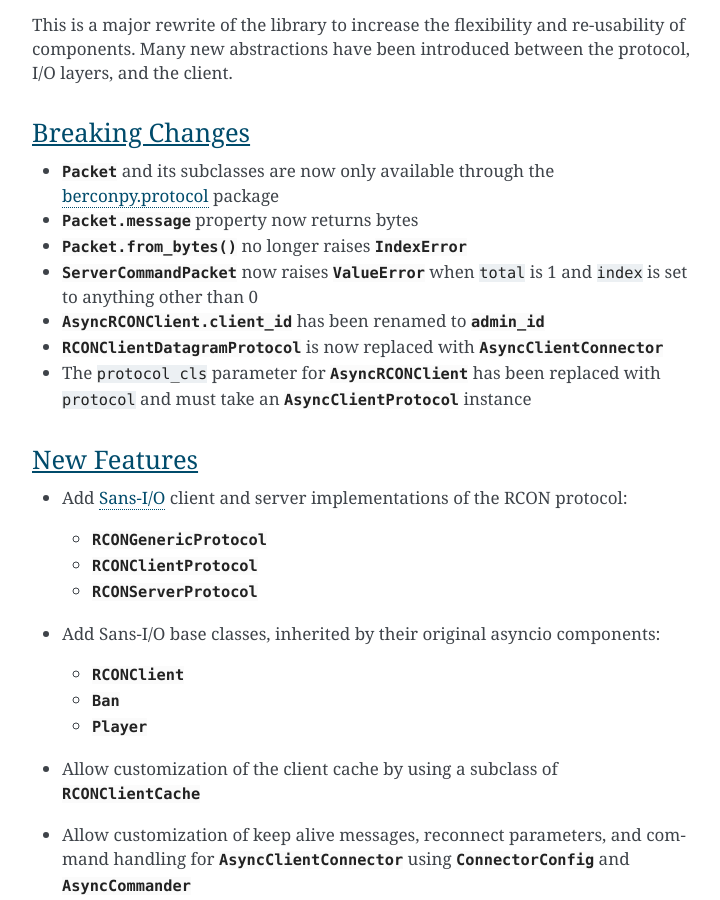
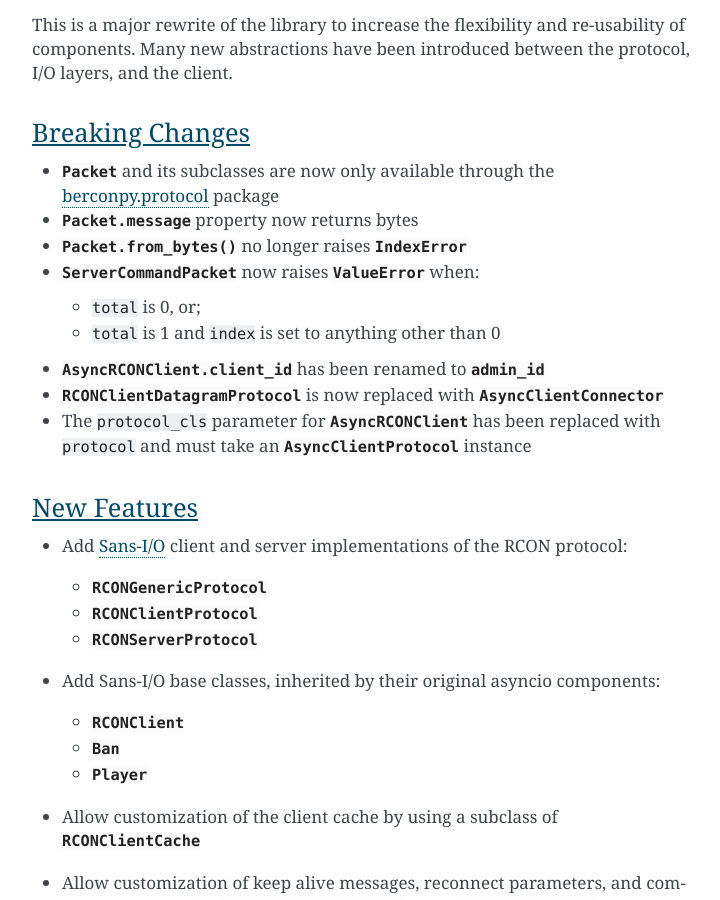
Before and after one commit to thegamecracks/berconpy, a Sphinx documentation site: the page built from docs/source/changelog.rst, in a window 1280 px wide and 900 px high, scrolled down 1028 px. Shown: the whole window, without its empty margins (388-1108 px from the left). Built offline with Sphinx 7.4.7, drawn with Linux system fonts in a browser that asks for light colours.

Commit message:
Disallow invalid total for ServerCommandPacket

```diff
--- a/docs/source/changelog.rst
+++ b/docs/source/changelog.rst
@@ -22,8 +22,10 @@ Breaking Changes
 * :py:meth:`Packet.from_bytes() <berconpy.protocol.Packet.from_bytes>`
   no longer raises :py:exc:`IndexError`
 * :py:class:`ServerCommandPacket <berconpy.protocol.ServerCommandPacket>`
-  now raises :py:exc:`ValueError` when ``total`` is 1 and ``index`` is
-  set to anything other than 0
+  now raises :py:exc:`ValueError` when:
+
+  * ``total`` is 0, or;
+  * ``total`` is 1 and ``index`` is set to anything other than 0
 * :py:attr:`AsyncRCONClient.client_id <berconpy.AsyncRCONClient.admin_id>`
   has been renamed to :py:attr:`~berconpy.AsyncRCONClient.admin_id`
 * :py:class:`RCONClientDatagramProtocol` is now replaced with
```
Also changed, not shown: 1 other file.
